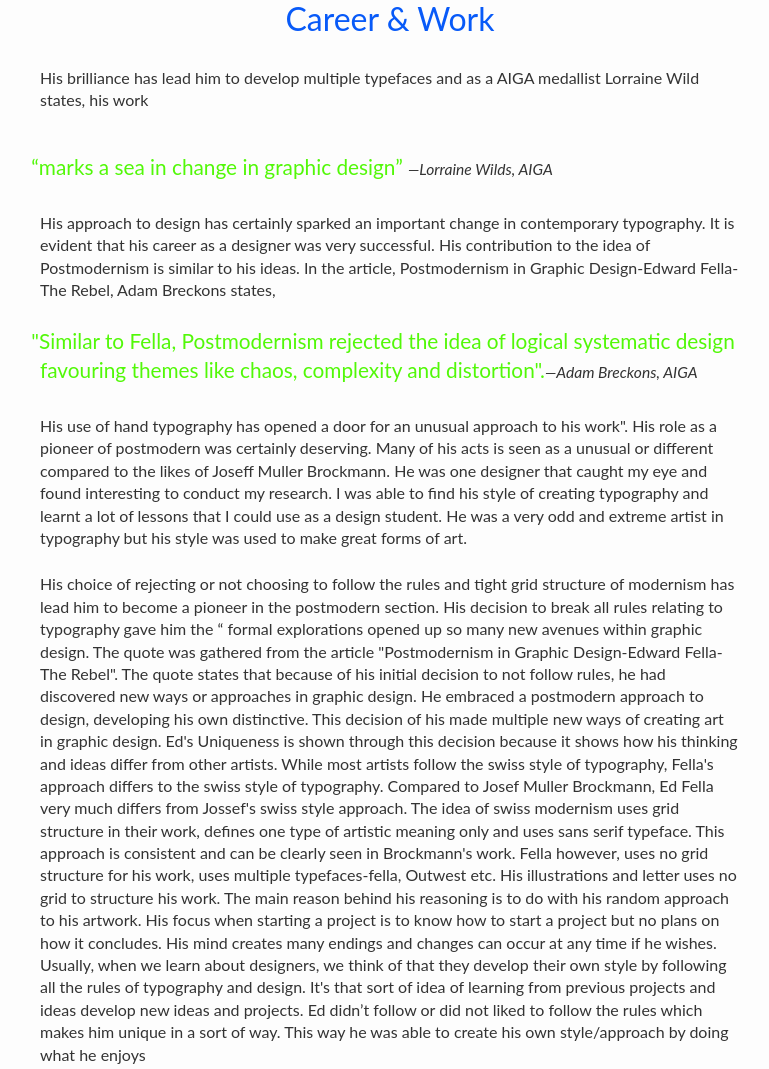
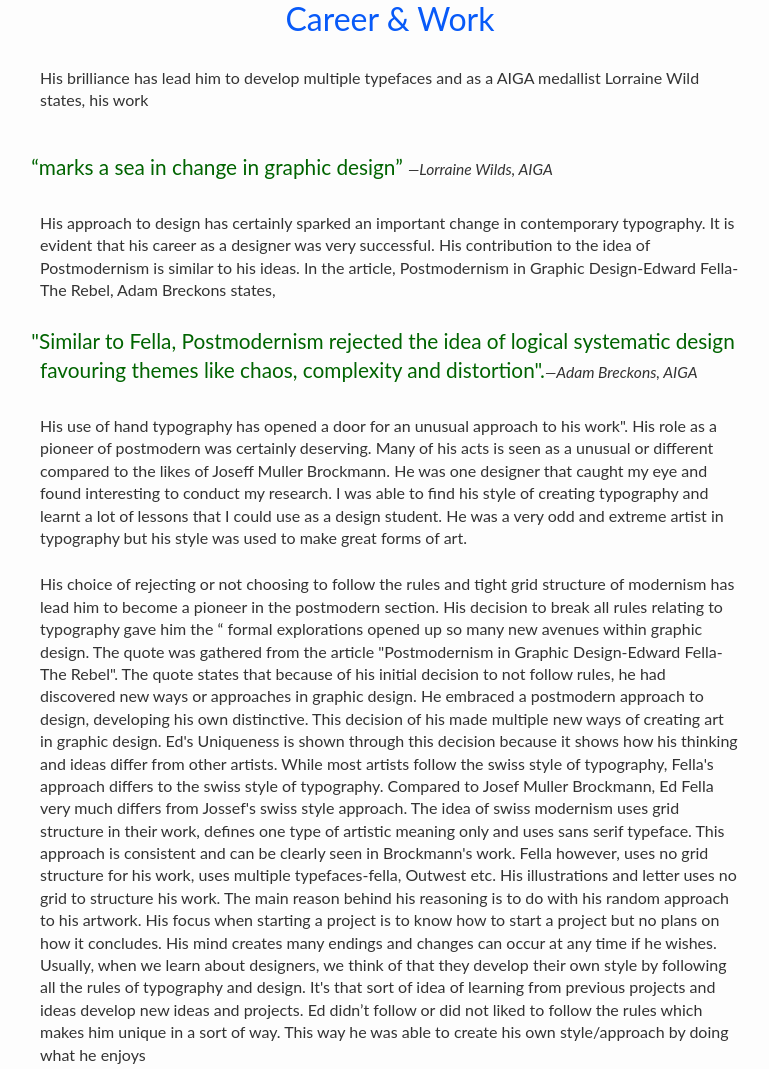
Before and after one commit to Kewinixd/edfella, a plain HTML site: page index.html in a window 1280 px wide. Shown: the part 1146-2215 px from the top of the page, without its empty margins (250-1019 px from the left). Drawn offline with Linux system fonts and the light colour scheme.

Commit message:
Update style_two.css

```diff
--- a/css/style_two.css
+++ b/css/style_two.css
@@ -49,7 +49,7 @@ h2 {
 
 blockquote {
     font-size: 1.3em;
-    color: #52F808;
+    color: darkgreen;
     hanging-punctuation: first;
     text-indent: -0.42em;
 }
```
